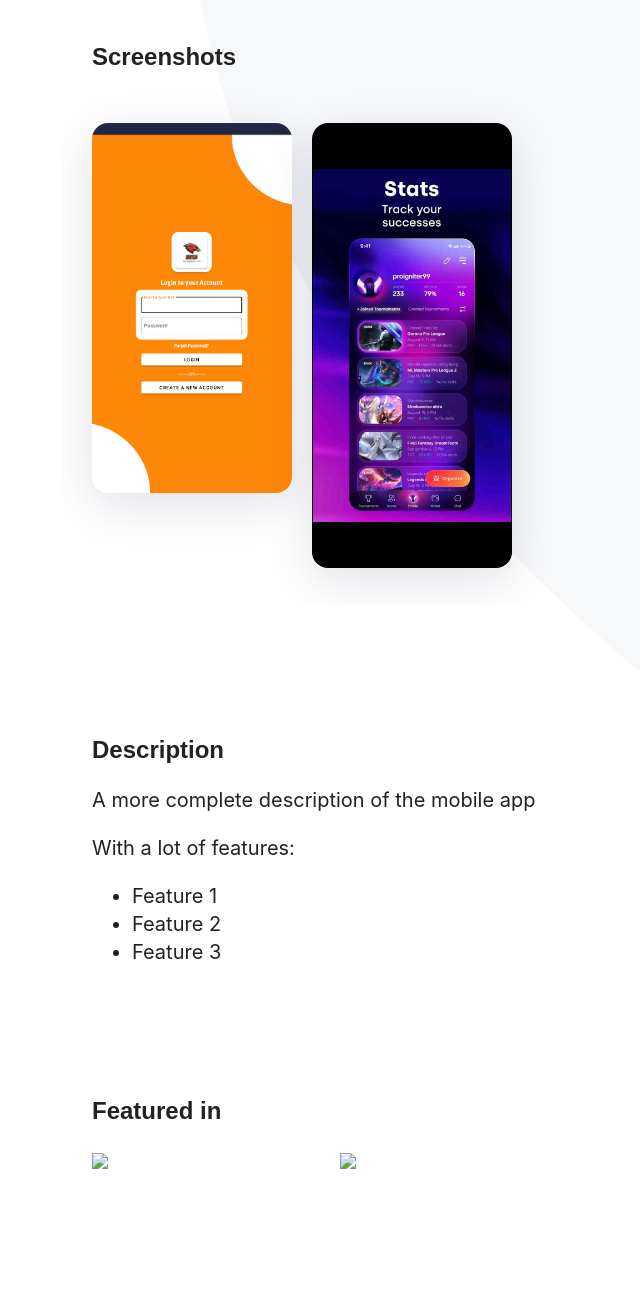
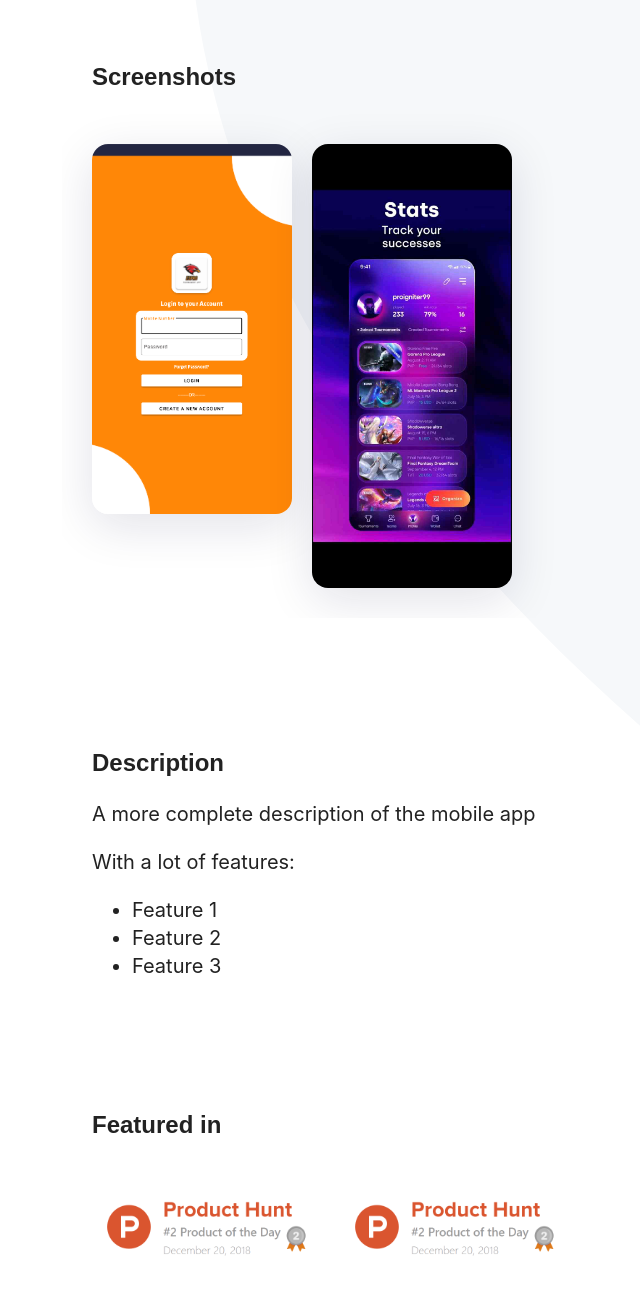
Before and after one commit to Luffysama1/espro, a plain HTML site: page index.html in a window 1280 px wide. Shown: the part 440-1742 px from the top of the page, without its empty margins (68-708 px from the left). Drawn offline with Linux system fonts and the light colour scheme; files that its build step writes are made by us from their sources; files whose address does not match are found by name.

Commit message:
Update index.html

```diff
--- a/index.html
+++ b/index.html
@@ -6,20 +6,20 @@
 
 	<meta name="description" content="My Page Description" />
 	<meta name="viewport" content="width=device-width, initial-scale=1" />
-	<link rel="icon" href="assets/favicon.png" />
+	<link rel="icon" href="favicon.png" />
 
 	<meta property="og:title" content="My Page Title" />
 	<meta property="og:description" content="My Page Description" />
-	<meta property="og:image" content="assets/og-image.png" />
+	<meta property="og:image" content="og-image.png" />
 
-	<link rel="stylesheet" href="assets/tobi.css" />
-	<link rel="stylesheet" href="assets/style.css" />
+	<link rel="stylesheet" href="tobi.css" />
+	<link rel="stylesheet" href="style.css" />
 
 </head>
 	<body>
 		<main>
 <header class="app__header container">
-	<div class="app__logo-wrapper"> <img class="app__logo" src="content/image/pg2iri5o6f38ooso1cwz.png" alt="ESPRO OFFICIAL  "></div>
+	<div class="app__logo-wrapper"> <img class="app__logo" src="pg2iri5o6f38ooso1cwz.png" alt="ESPRO OFFICIAL  "></div>
 	<div class="app__infos">
 		<h1 class="app__name">ESPRO OFFICIAL  </h1>
 		<p class="app__description">A super tagline for the mobile app</p>
@@ -79,10 +79,10 @@
 	<h2 class="app__section-title">Featured in</h2>
 	<div class="app__featured-content">
 		<a href="https://github.com/" target="_blank" class="app__featured-company">
-			<img src="assets/producthunt.png" class="app__featured-image">
+			<img src="producthunt.png" class="app__featured-image">
 		</a>
 		<a href="https://github.com/" target="_blank" class="app__featured-company">
-			<img src="assets/producthunt.png" class="app__featured-image">
+			<img src="producthunt.png" class="app__featured-image">
 		</a>
 	</div>
 </section>
@@ -110,7 +110,7 @@
 			</div>
 		</footer>
 
-		<script type="text/javascript" src="assets/tobi.min.js" /></script>
+		<script type="text/javascript" src="tobi.min.js" /></script>
 		<script>
 			window.onload = function () {
 				var tobi = new Tobi();
```
